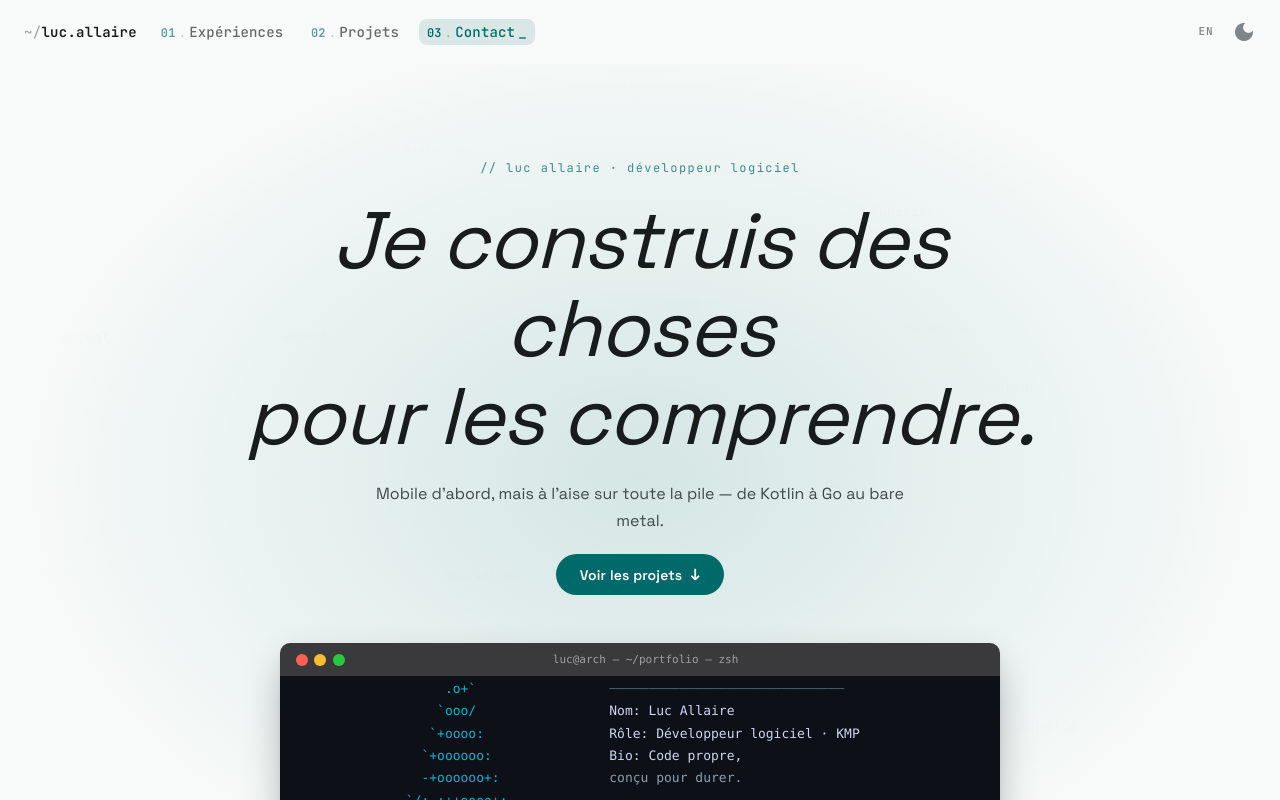
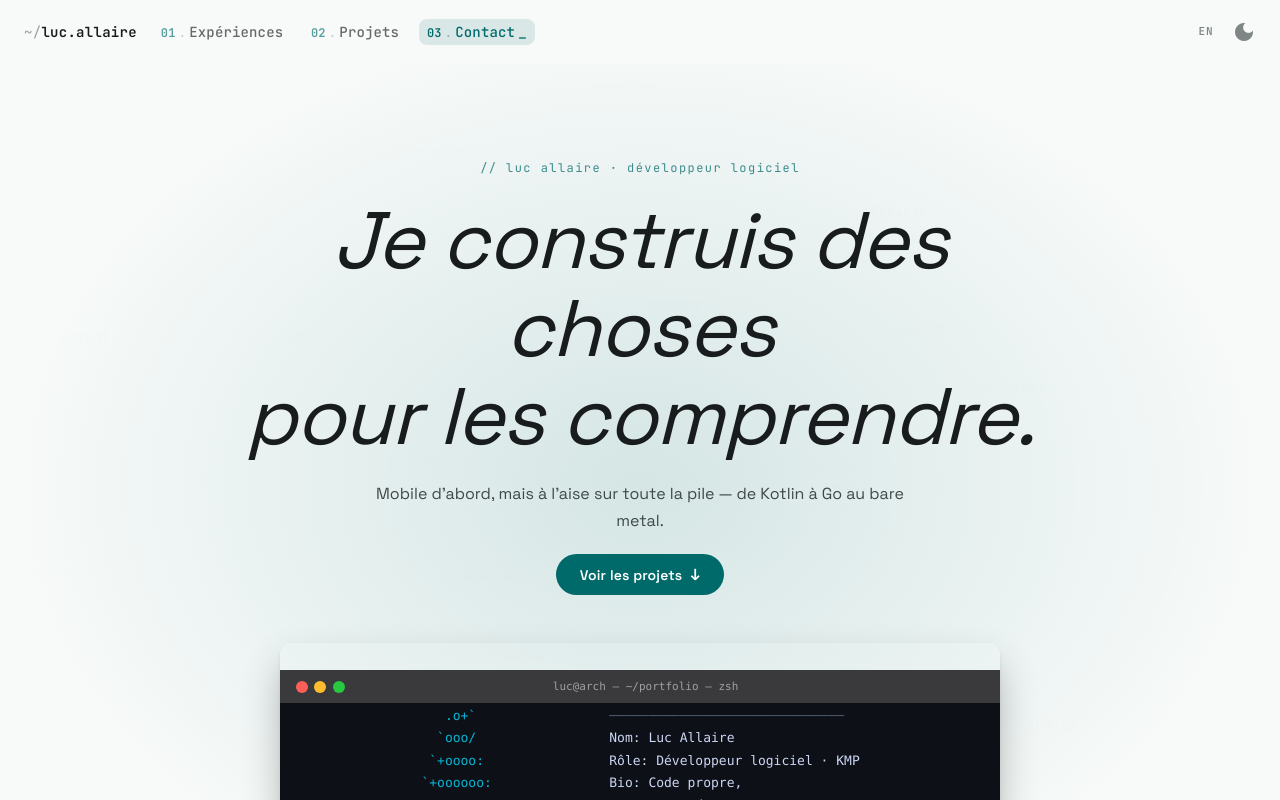
Before and after one commit to wolf-361/portfolio, an Angular app: page /#contact in a window 1280 px wide. Both pictures are taken after a click on the button "FR". Shown: the top 800 px of the page. Built offline with nearby package versions, Linux system fonts and the light colour scheme.

Commit message:
feat: terminal sticky scroll and discoverability hint

```diff
--- a/src/app/features/home/components/hero/hero.scss
+++ b/src/app/features/home/components/hero/hero.scss
@@ -100,6 +100,8 @@
 .hero-terminal-wrap {
   width: 100%;
   max-width: 720px;
+  position: sticky;
+  top: 5rem; // below the navbar (64px) + gap
 }
 
 // ── Scroll hint ───────────────────────────────────────────────────────────────
--- a/src/app/features/home/components/hero/terminal/terminal.html
+++ b/src/app/features/home/components/hero/terminal/terminal.html
@@ -4,6 +4,13 @@
   [attr.aria-label]="lang.t('Interactive terminal', 'Terminal interactif')"
   (click)="focusInput()"
 >
+  @if (showHint()) {
+    <div class="t-hint" aria-hidden="true">
+      <span class="t-hint-dot"></span>
+      <span class="t-hint-text mono">try typing a command</span>
+    </div>
+  }
+
   <!-- Title bar -->
   <div class="terminal-titlebar">
     <span class="dot dot-red"></span>
--- a/src/app/features/home/components/hero/terminal/terminal.scss
+++ b/src/app/features/home/components/hero/terminal/terminal.scss
@@ -203,6 +203,64 @@
   outline: none;
 }
 
+// ── Discoverability hint ───────────────────────────────────────────────────────
+
+.t-hint {
+  display: flex;
+  align-items: center;
+  gap: 0.5rem;
+  padding: 0.375rem 1rem;
+  background: color-mix(in srgb, #7dd3fc 10%, transparent);
+  border-bottom: 1px solid color-mix(in srgb, #7dd3fc 20%, transparent);
+  animation: hint-fade-in 400ms ease forwards;
+}
+
+.t-hint-dot {
+  width: 6px;
+  height: 6px;
+  border-radius: 50%;
+  background: #7dd3fc;
+  flex-shrink: 0;
+  animation: hint-pulse 1.5s ease-in-out infinite;
+}
+
+.t-hint-text {
+  font-size: 0.6875rem;
+  letter-spacing: 0.08em;
+  text-transform: uppercase;
+  color: #7dd3fc;
+  opacity: 0.8;
+}
+
+@keyframes hint-fade-in {
+  from {
+    opacity: 0;
+    transform: translateY(-4px);
+  }
+  to {
+    opacity: 1;
+    transform: translateY(0);
+  }
+}
+
+@keyframes hint-pulse {
+  0%,
+  100% {
+    opacity: 1;
+    transform: scale(1);
+  }
+  50% {
+    opacity: 0.4;
+    transform: scale(0.7);
+  }
+}
+
+@media (max-width: 599px) {
+  .t-hint {
+    display: none;
+  }
+}
+
 // ── Mobile ─────────────────────────────────────────────────────────────────────
 
 @media (max-width: 599px) {
--- a/src/app/features/home/components/hero/terminal/terminal.ts
+++ b/src/app/features/home/components/hero/terminal/terminal.ts
@@ -255,6 +255,10 @@ export class HeroTerminalComponent implements OnDestroy {
   readonly inputValue = signal('');
   readonly history: string[] = [];
 
+  private readonly hintVisible = signal(false);
+  readonly showHint = computed(() => this.hintVisible());
+  private hintTimeout: ReturnType<typeof setTimeout> | null = null;
+
   readonly suggestion = computed(() => {
     const input = this.inputValue();
     if (!input) return '';
@@ -277,10 +281,20 @@ export class HeroTerminalComponent implements OnDestroy {
       this.lang.lang();
       this.reset();
     });
+    effect(() => {
+      if (this.isDone()) {
+        this.hintVisible.set(true);
+        this.hintTimeout = setTimeout(() => this.hintVisible.set(false), 5000);
+      }
+    });
   }
 
   ngOnDestroy(): void {
     this.clearInterval();
+    if (this.hintTimeout) {
+      clearTimeout(this.hintTimeout);
+      this.hintTimeout = null;
+    }
   }
 
   focusInput(): void {
@@ -288,6 +302,7 @@ export class HeroTerminalComponent implements OnDestroy {
   }
 
   onKeydown(e: KeyboardEvent): void {
+    this.hintVisible.set(false);
     switch (e.key) {
       case 'Tab':
         e.preventDefault();
@@ -336,6 +351,7 @@ export class HeroTerminalComponent implements OnDestroy {
   }
 
   onInput(e: Event): void {
+    this.hintVisible.set(false);
     this.inputValue.set((e.target as HTMLInputElement).value);
   }
 
```
